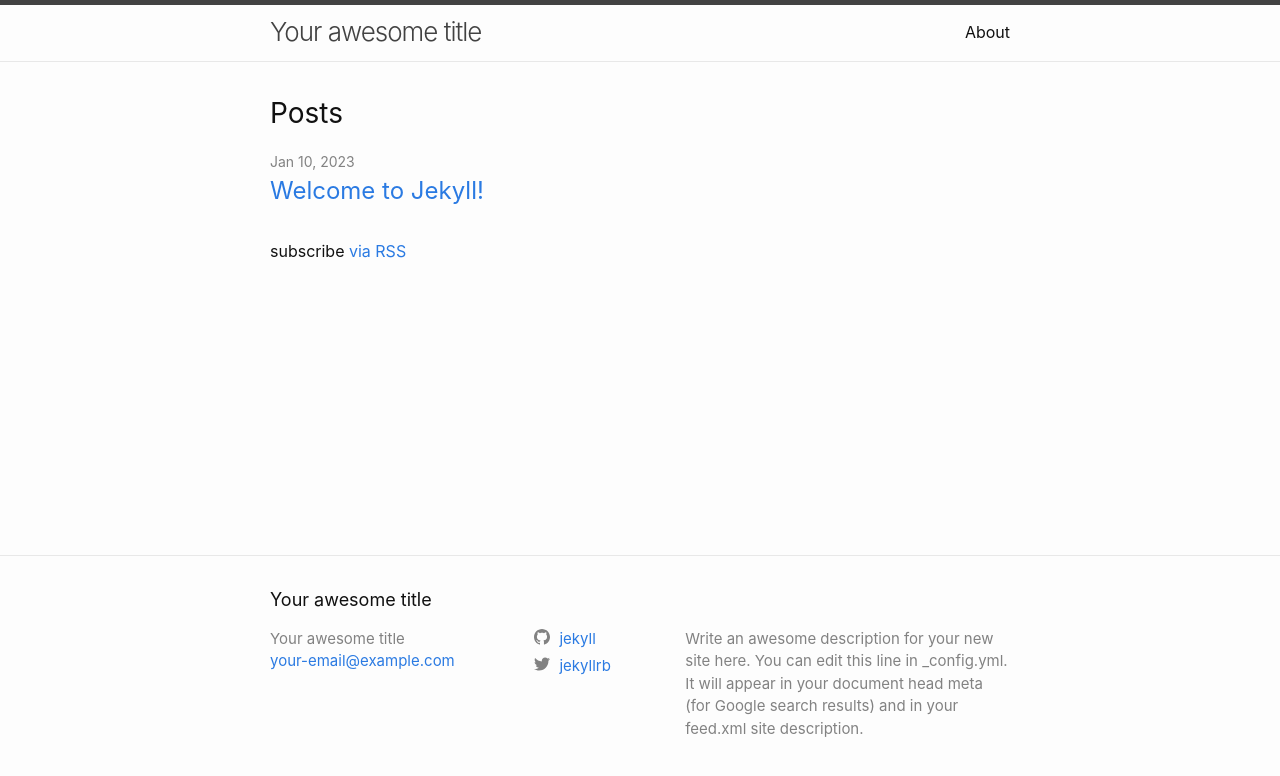
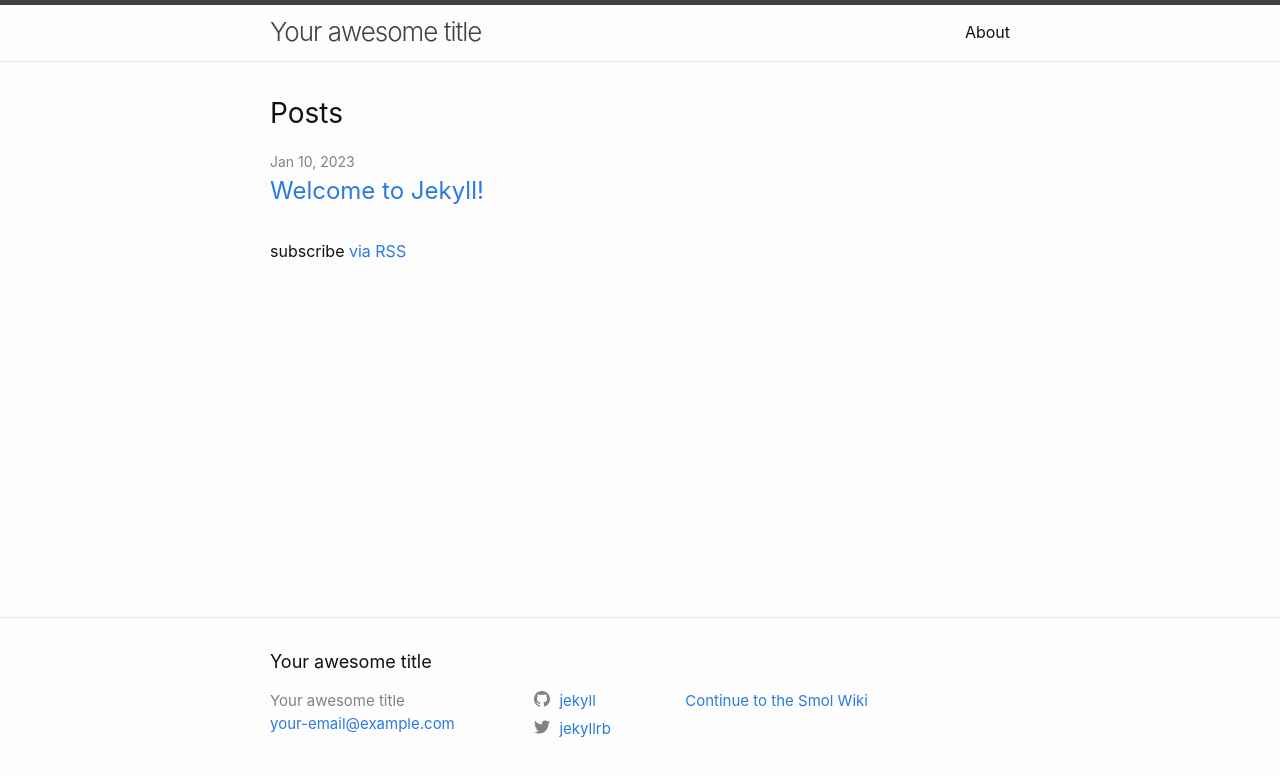
Before and after one commit to janikking/Campaign-Wiki, a plain HTML site: page index.html in a window 1280 px wide. Drawn offline with Linux system fonts and the light colour scheme.

Commit message:
Update index.html

```diff
--- a/index.html
+++ b/index.html
@@ -65,7 +65,7 @@
 </div>
 
       <div class="footer-col footer-col-3">
-        <p>Write an awesome description for your new site here. You can edit this line in _config.yml. It will appear in your document head meta (for Google search results) and in your feed.xml site description.</p>
+        <p><a href="The%20World%20of%20Myri'il.html">Continue to the Smol Wiki</a></p>
       </div>
     </div>
 
```
